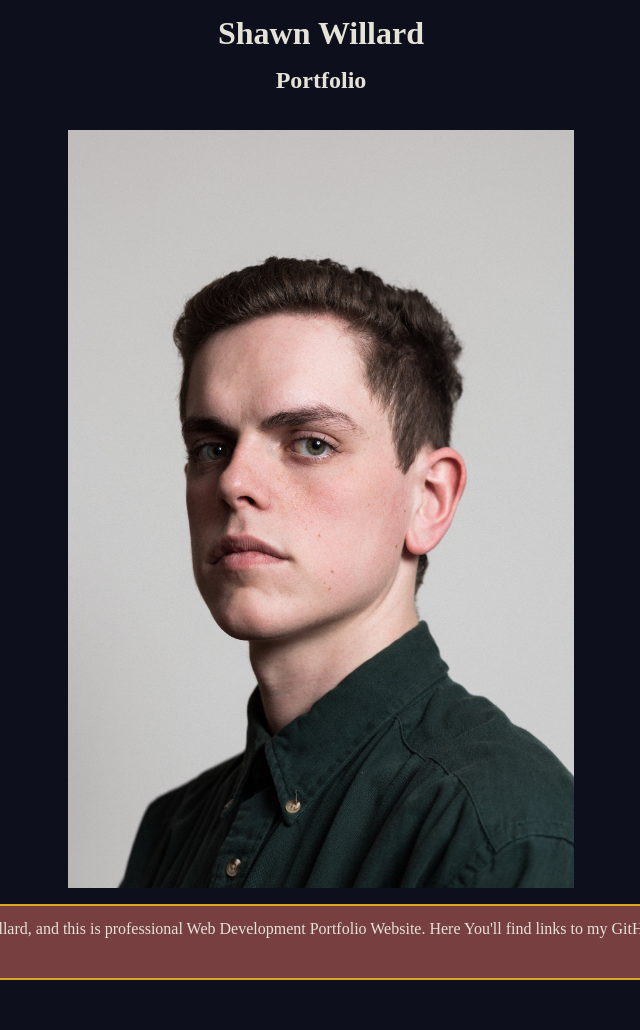
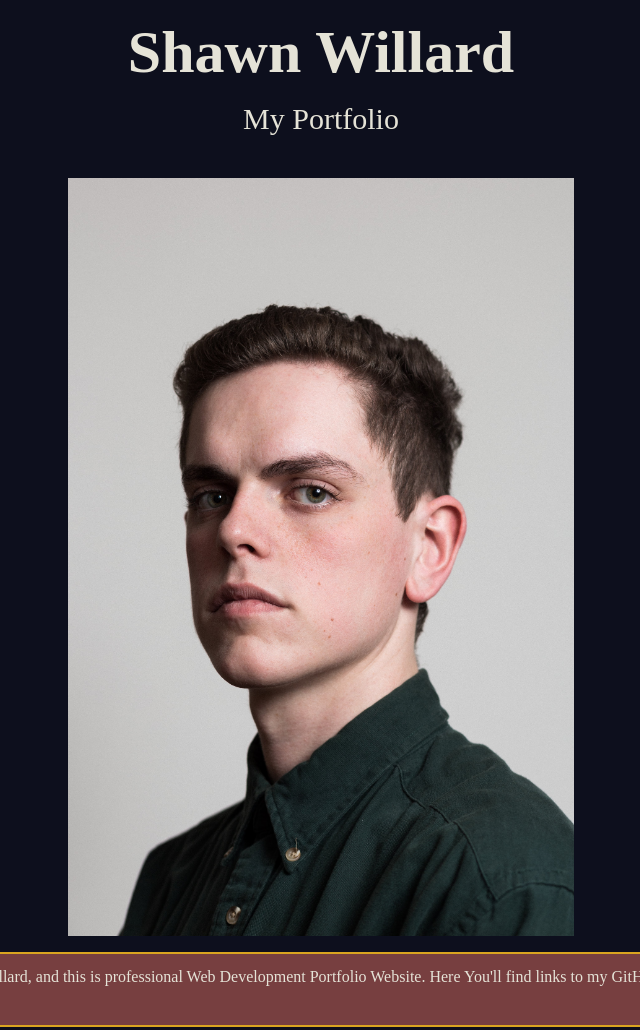
Before and after one commit to shawnmwillard/port-for-leo, a plain HTML site: page index.html in a window 1280 px wide. Shown: the whole page, without its empty margins (319-959 px from the left). Before the commit the page ends 988 px from the top, so only its background shows below. Drawn offline with Linux system fonts and the light colour scheme.

Commit message:
updated header

```diff
--- a/assets/css/style.css
+++ b/assets/css/style.css
@@ -1,9 +1,13 @@
+.image {
+  margin: auto;
+}
 h1 {
   color: #e5e3d7;
   text-align: center;
 }
 
-h2 {
+.header-text {
+  font-size: 30px;
   color: #e5e3d7;
   text-align: center;
 }
--- a/index.html
+++ b/index.html
@@ -13,7 +13,7 @@
     <header>
     <div class="header-text">
         <h1>Shawn Willard</h1>
-        <h2>Portfolio</h2>
+        <p>My Portfolio</p>
     </div>
     </header>
 <!-- Flex container -->
@@ -25,6 +25,8 @@
 </section>
 </div>
 
+<!-- separate section for Links -->
+
 <div class="links"> <!-- Link to Challenge 1 --> </div>
 <div class="links"> <!-- Link to Challenge 2 --> </div>
 <div class="links"> <!-- Link to Challenge 3 --> </div>
```
